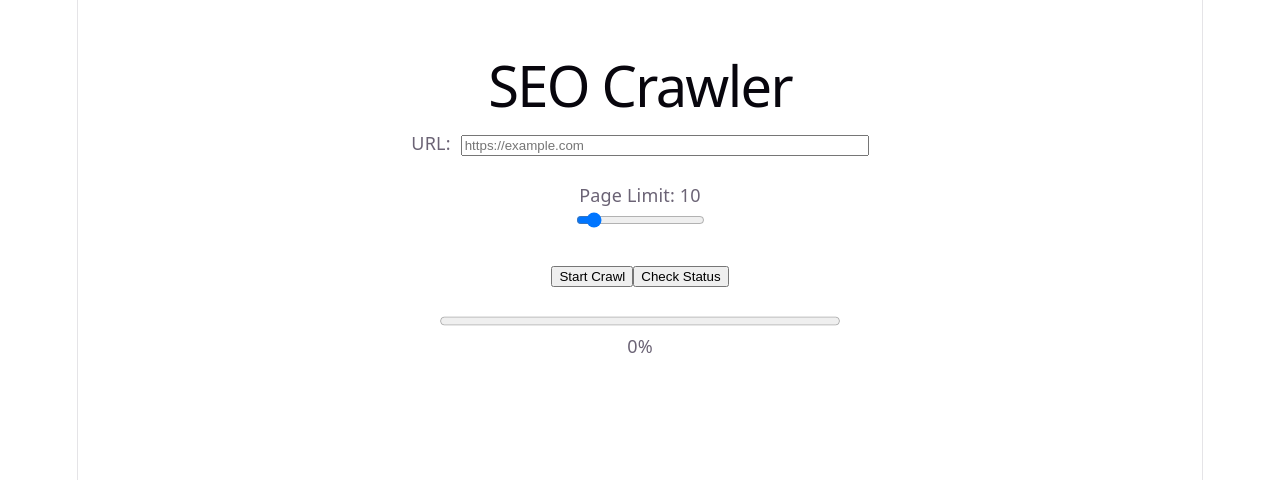
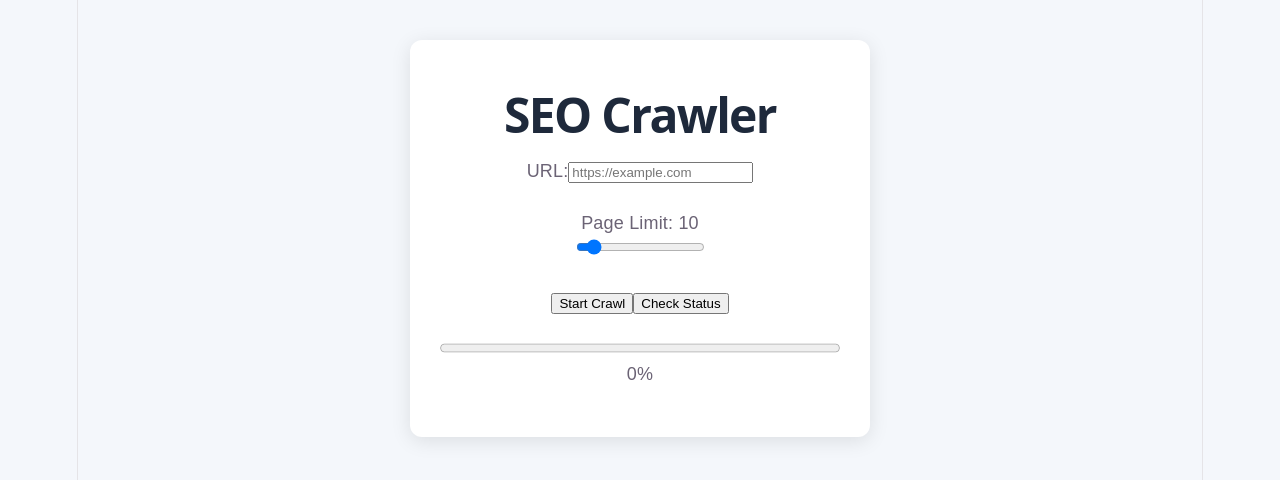
Before and after one commit to mehreennaqvi06/seo-crawler, a React (Vite) app in the folder frontend/: page / in a window 1280 px wide. Shown: the top 480 px of the page. Built offline with nearby package versions, Linux system fonts and the light colour scheme.

Commit message:
Improve crawler UI

```diff
--- a/frontend/src/App.css
+++ b/frontend/src/App.css
@@ -182,3 +182,25 @@
     border-right-color: var(--border);
   }
 }
+
+body {
+  background: #f4f7fb;
+  font-family: Arial, sans-serif;
+}
+
+.container {
+  max-width: 1100px;
+  margin: 40px auto;
+  padding: 30px;
+  background: white;
+  border-radius: 12px;
+  box-shadow: 0 4px 20px rgba(0,0,0,0.1);
+}
+
+.title {
+  text-align: center;
+  font-size: 48px;
+  font-weight: bold;
+  color: #1e293b;
+  margin-bottom: 30px;
+}
--- a/frontend/src/App.tsx
+++ b/frontend/src/App.tsx
@@ -1,5 +1,6 @@
 import { useState, useEffect } from "react";
 import axios from "axios";
+import "./App.css";
 
 function App() {
   const [url, setUrl] = useState("");
@@ -86,17 +87,17 @@ function App() {
   }, [jobId]);
 
   return (
-    <div style={{ padding: "40px" }}>
-      <h1>SEO Crawler</h1>
+    <div className="container">
+      <h1 className="title">SEO Crawler</h1>
 
       <div>
         <label>URL:</label>
         <input
+          className="url-input"
           type="text"
           value={url}
           onChange={(e) => setUrl(e.target.value)}
           placeholder="https://example.com"
-          style={{ marginLeft: "10px", width: "400px" }}
         />
       </div>
 
```
